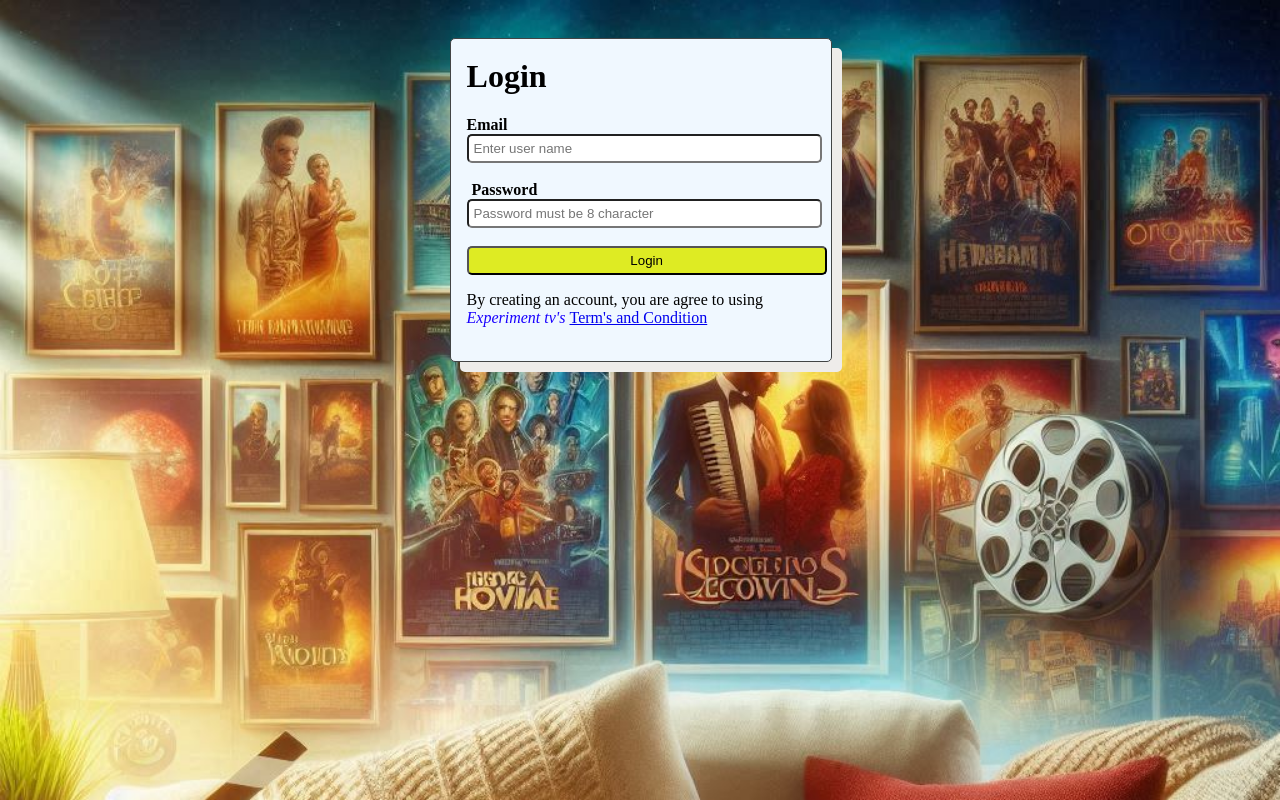
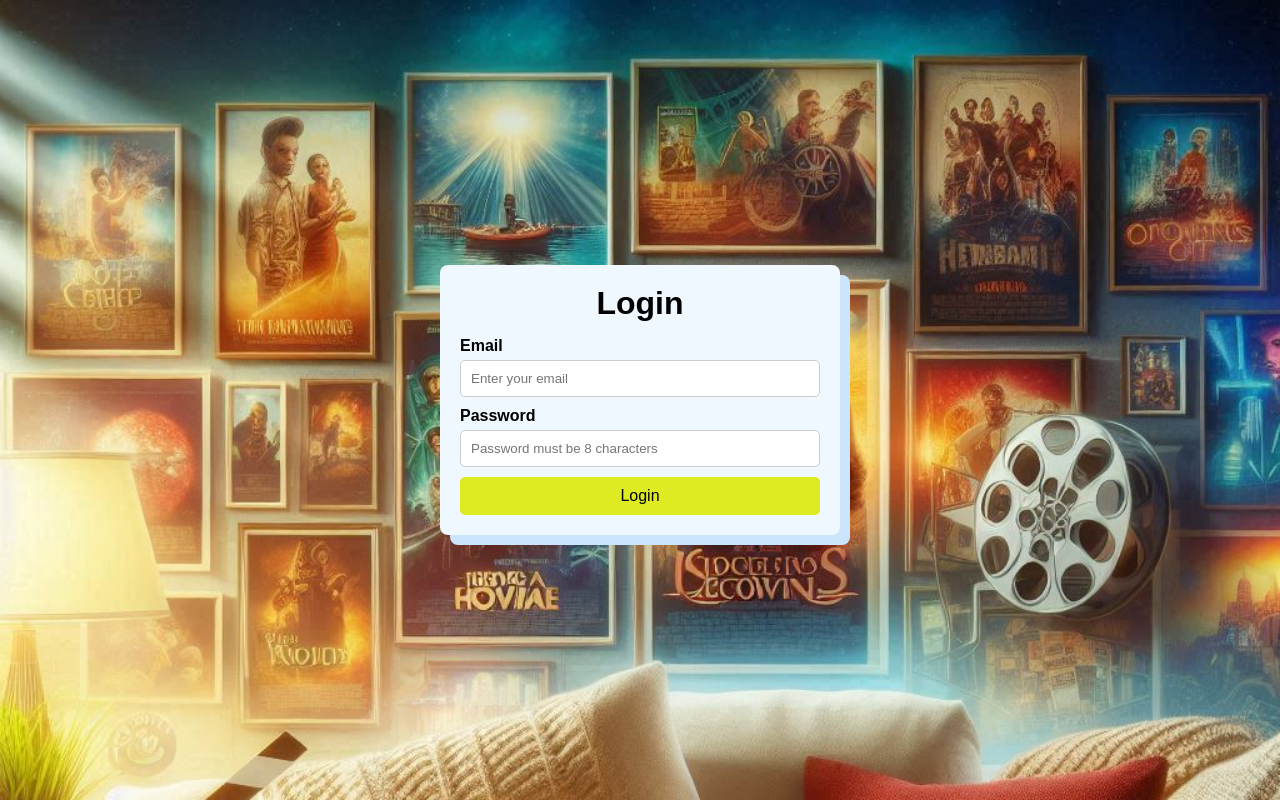
Before and after one commit to codingduniya/Movies-Recommendor, a Flask app: page /login.html in a window 1280 px wide. Run offline with Flask 3, Linux system fonts and the light colour scheme; parts of the project's set-up code (start-up, migrations or seed data) failed here and were passed over.

Commit message:
Update login.html

```diff
--- a/templates/login.html
+++ b/templates/login.html
@@ -5,46 +5,127 @@
     <meta charset="UTF-8">
     <meta name="viewport" content="width=device-width, initial-scale=1.0">
     <title>Login</title>
-    <link rel="icon" type="image/gif" href="static/images/video-camera.png" title="https://www.flaticon.com/free-icons/video-camera Video camera icons created by smashingstocks - Flaticon">
+    <link rel="icon" type="image/gif" href="static/images/video-camera.png" title="Video camera icons">
+
     <style>
-        body{
-      background-image: url("static/images/backgroundimage.png"); /* Ensure this path is correct */
-      background-repeat: no-repeat;
-      background-attachment: fixed;
-      background-size :cover;
-    }
+        * {
+            box-sizing: border-box;
+            margin: 0;
+            padding: 0;
+            font-family: Arial, sans-serif;
+        }
+
+        body {
+            background-image: url("static/images/backgroundimage.png");
+            background-repeat: no-repeat;
+            background-attachment: fixed;
+            background-size: cover;
+            display: flex;
+            justify-content: center;
+            align-items: center;
+            height: 100vh;
+        }
+
+        .container {
+            width: 90%;
+            max-width: 400px;
+            background: aliceblue;
+            padding: 20px;
+            box-shadow: 10px 10px rgb(203, 229, 252);
+            border-radius: 8px;
+            text-align: center;
+        }
+
+        h1 {
+            margin-bottom: 15px;
+        }
+
+        label {
+            display: block;
+            text-align: left;
+            margin: 10px 0 5px;
+        }
+
+        input {
+            width: 100%;
+            padding: 10px;
+            border: 1px solid #ccc;
+            border-radius: 5px;
+        }
+
+        button {
+            width: 100%;
+            padding: 10px;
+            background-color: rgb(222, 235, 35);
+            border: none;
+            border-radius: 5px;
+            font-size: 16px;
+            cursor: pointer;
+            margin-top: 10px;
+        }
+
+        button:hover {
+            background-color: rgb(200, 210, 30);
+        }
+
+        p {
+            font-size: 14px;
+            margin-top: 10px;
+        }
+
+        a {
+            color: blue;
+            text-decoration: none;
+        }
+
+        a:hover {
+            text-decoration: underline;
+        }
+
+        /* Responsive Design */
+        @media (max-width: 768px) {
+            .container {
+                width: 95%;
+                padding: 15px;
+            }
+        }
     </style>
 </head>
 
-<body style="background-color: rgb(21, 21, 130);">
+<body>
     {% if message %}
     <script>
         alert("{{message}}")
     </script>
     {% endif %}
 
-    <div style="margin-left: 35%; border: 1px solid rgb(66, 68, 69); max-width: 30%; max-height: 60%; margin-top: 3%; background-color: aliceblue; box-shadow: 10px 10px rgb(238, 236, 234); border-radius: 5px;">
-        <h1 style="margin-left: 4%; margin-top: 5%;">Login</h1>
+    <div class="container">
+        <h1>Login</h1>
         <form action="/login.html" method="POST">
-            <label for="uname" style="border-radius: 5px; width: 90%; margin: 4%; margin-top: 2%;"><b>Email</b></label>
-            <br>
-            <input id="em" type="text" name="usermail" placeholder="Enter user name "
-                style="margin-left: 4%; border-radius: 5px; width: 90%;padding: 5px;" required><br><br>
+            <label for="em"><b>Email</b></label>
+            <input id="em" type="text" name="usermail" placeholder="Enter your email" required>
 
-            <label for="pass" style=" padding: 5px;border-radius: 5px; width: 90%;margin: 4%;"><b>Password</b></label><br>
-            <input type="password" style="padding: 5px;border-radius: 5px; width: 90%;margin-left: 4%;" id="pass" name="userpassword"
-                placeholder="Password must be 8 character" maxlength="8"><br><br>
+            <label for="pass"><b>Password</b></label>
+            <input type="password" id="pass" name="userpassword" placeholder="Password must be 8 characters" maxlength="8">
 
-            <button style="padding: 5px; border-radius: 5px; width: 95%; background-color: rgb(222, 235, 35);margin-left: 4%;"
-                type="submit">Login</button><br>
-            <p style="margin-left: 4%;">By creating an account, you are agree to using <i style="color: rgb(25, 0, 255);">Experiment
-                    tv's </i> <a
-                    href="https://www.youtube.com/static?template=terms#:~:text=By%20providing%20Content%20to%20the,YouTube's%20(and%20its%20successors'%20and">Term's
-                    and Condition</a> </p><br>
+            <button type="submit">Login</button>
+        </form>
 
-        </form>
     </div>
 
+    <script>
+        history.pushState(null, null, location.href);
+        window.onpopstate = function () {
+            history.go(1);
+        };
+    </script>
+
+    <script>
+        var message = "{{message1}}";
+        if (message){
+          alert(message);
+        }
+    </script>
 </body>
 
 </html>
```
